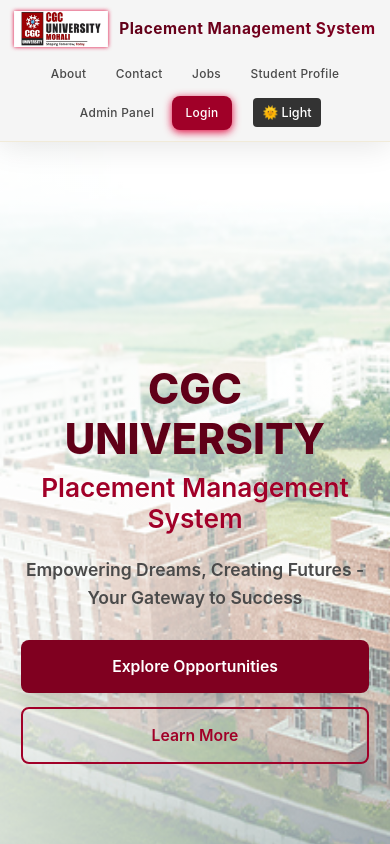
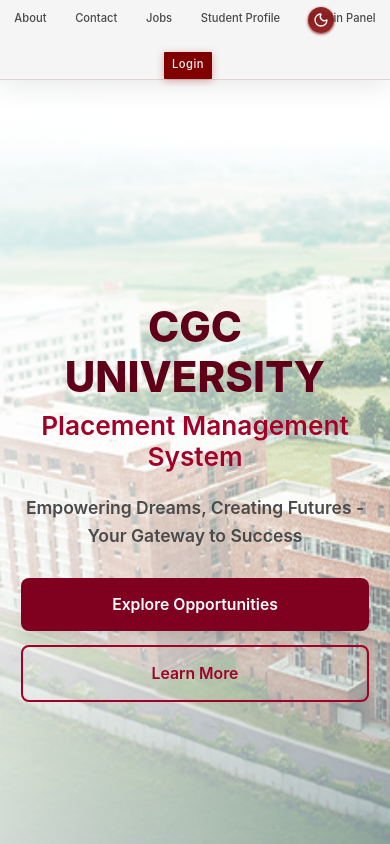
Before and after one commit to Udit-prasad/PMS-CGC-U, a React (Vite) app in the folder frontend/: page / in a window 390 px wide. Shown: the top 844 px of the page. Built offline with nearby package versions, Linux system fonts and the light colour scheme; no server answers.

Commit message:
modified navbar

```diff
--- a/frontend/src/components/Header.jsx
+++ b/frontend/src/components/Header.jsx
@@ -1,7 +1,8 @@
 import React ,{useState, useEffect} from "react";
 import { Link } from "react-router-dom";
+import { Moon, Sun } from "lucide-react";
 import "./header.css";
-import collegeLogo from "../assets/cgc.png"; // Make sure to add the logo to your assets folder
+import collegeLogo from "../assets/cgc logo.png"; // Make sure to add the logo to your assets folder
 
 function Header() { const [theme, setTheme] = useState('light');
 
@@ -43,25 +44,22 @@ function Header() { const [theme, setTheme] = useState('light');
         <Link to="/jobs">Jobs</Link>
         <Link to="/profile">Student Profile</Link>
         <Link to="/admin-job-posting">Admin Panel</Link>
-        <Link to="/signin" className="login-btn">Login</Link>
 
-        {/* Theme toggle button */}
+         {/* Theme toggle button */}
         <button
           onClick={toggleTheme}
           className="theme-toggle-btn"
           aria-label="Toggle light/dark theme"
-          style={{
-            marginLeft: '1rem',
-            padding: '0.3rem 0.7rem',
-            cursor: 'pointer',
-            borderRadius: '4px',
-            border: 'none',
-            background: theme === 'light' ? '#333' : '#eee',
-            color: theme === 'light' ? '#fff' : '#333',
-          }}
         >
-          {theme === 'light' ? '🌞 Light' : '🌙 Dark'}
+          {theme === 'light' ? (
+    <Moon size={20} />
+  ) : (
+    <Sun size={20} />
+  )}
         </button>
+
+        <Link to="/signin" className="login-btn">Login</Link>
+
       </nav>
     </header>
   );
--- a/frontend/src/components/header.css
+++ b/frontend/src/components/header.css
@@ -2,15 +2,26 @@
   display: flex;
   justify-content: space-between;
   align-items: center;
-  background: rgba(10, 10, 10, 0.95); /* Slightly darker for better contrast */
+  background: rgba(10, 10, 10, 0.95);
+  background: rgba(10, 10, 10, 0.95);
   color: var(--text-primary);
-  padding: 0.8rem 2rem;
+  padding: 0.8rem 1.2rem;
+  padding: 0.8rem 1.2rem;
   position: sticky;
   top: 0;
   z-index: 1000;
   backdrop-filter: blur(12px);
   border-bottom: 1px solid rgba(212, 55, 55, 0.2);
   box-shadow: 0 4px 30px rgba(0, 0, 0, 0.4);
+  animation: headerScroll 0.5s ease-out forwards;
+  flex-wrap: wrap; /* ✅ allow wrapping for small screens */
+}
+
+body.light .pms-header {
+  background: rgba(245, 245, 245, 0.95);
+  border-bottom: 1px solid rgba(128, 0, 0, 0.15);
+  box-shadow: 0 4px 30px rgba(0, 0, 0, 0.1);
+  backdrop-filter: none;
 }
 
 .logo {
@@ -19,32 +30,16 @@
   gap: 1rem;
   transition: all var(--transition-speed) ease;
 }
-.theme-toggle-btn {
-  margin-left: 1rem;
-  padding: 0.3rem 0.7rem;
-  cursor: pointer;
-  border-radius: 4px;
-  border: none;
-  transition: background 0.3s ease, color 0.3s ease;
-}
-
-/* Light mode: yellow background, black text */
-body.light .theme-toggle-btn {
-  background: #ff0000;
-  color: #121212;
-}
-
-/* Dark mode: black background, yellow text */
-body.dark .theme-toggle-btn {
-  background: #121212;
-  color: #a00028;
-}
 
 .logo-image {
   height: 42px;
   width: auto;
-  filter: drop-shadow(0 0 4px #a00028);
+  filter: drop-shadow(0 0 4px rgba(128, 0, 0, 0.9));
   transition: transform 0.3s ease;
+}
+
+body.light .logo-image {
+  filter: drop-shadow(0 0 4px rgba(128, 0, 0, 0.3));
 }
 
 .logo:hover .logo-image {
@@ -53,179 +48,399 @@ body.dark .theme-toggle-btn {
 
 .logo-link {
   font-size: 1.3rem;
-  background-color: white;
-  /* background: linear-gradient(90deg, var(--maroon-800), var(--accent-yellow)); */
+    background: linear-gradient(90deg, var(--text-primary), #800000);
   -webkit-background-clip: text;
   background-clip: text;
   color: transparent;
   font-weight: 700;
   letter-spacing: 0.5px;
-  text-shadow: 0 2px 4px rgba(159, 159, 159, 0.3);
+  text-shadow: 0 2px 4px rgba(0, 0, 0, 0.3);
+  transition: all 0.3s ease;
+  text-decoration: none;
+}
+
+body.light .logo-link {
+  text-shadow: none;
+}
+
+.logo-link:hover {
+  text-shadow: 0 0 8px rgba(128, 0, 0, 0.9);
+  text-decoration: none;
+}
+
+body.light .logo-link:hover {
+  text-shadow: 0 0 8px rgba(128, 0, 0, 0.4);
+}
+
+body.dark .logo-link {
+  background: linear-gradient(90deg, var(--text-primary), #800000);
+  -webkit-background-clip: text;
+  -webkit-text-fill-color: transparent;
+  text-shadow: none;
+  font-weight: 700;
   transition: all 0.3s ease;
 }
 
-.logo-link:hover {
-  /* text-shadow: 0 0 8px #bfbaba; */
-  color: rgb(172, 167, 167);
+body.dark .logo-link:hover {
+  text-shadow: 0 0 8px rgba(128, 0, 0, 0.45), 0 0 16px rgba(128, 0, 0, 0.35);
 }
 
 .nav-links {
   display: flex;
-  gap: 1.25rem;
+  gap: 2.5rem;
+  gap: 2.5rem;
   align-items: center;
+  flex-wrap: wrap; /* ✅ allow wrapping for narrow widths */
+ justify-content: center;
 }
 
 .nav-links a {
-  color: var(--text-secondary);
+  position: relative;
+  color: #6b7280;
+  position: relative;
+  color: #6b7280;
   text-decoration: none;
   font-weight: 500;
-  transition: all var(--transition-speed) ease;
-  padding: 0.6rem 1rem;
-  border-radius: var(--border-radius);
-  position: relative;
-  font-size: 0.95rem;
-  letter-spacing: 0.3px;
+  transition: color 0.3s ease;
+}
+
+.dark .nav-links a {
+  color: #d1d5db;
+}
+
+.dark .nav-links a:hover {
+  color: #800000;
+}
+
+.nav-links a::after {
+  content: '';
+  position: absolute;
+  bottom: -4px;
+  left: 0;
+  bottom: -4px;
+  left: 0;
+  width: 0;
+  height: 2px;
+  transition: width 0.3s ease;
 }
 
 .nav-links a:hover {
-  color: var(--maroon-500);
-  background: rgba(255, 0, 0, 0.08);
-}
-
-.nav-links a::after {
-  content: "";
-  position: absolute;
-  bottom: 0;
-  left: 50%;
-  width: 0;
-  height: 2px;
-  background: var(--maroon-600);
-  transition: all var(--transition-speed) ease;
-  transform: translateX(-50%);
+  text-decoration: none; /* prevent underline on hover */
 }
 
 .nav-links a:hover::after {
-  width: 80%;
+  width: 100%;
+  width: 100%;
 }
 
-.login-btn {
-  background: var(--maroon-500);
-  color: var(--bg-dark);
-  font-weight: 600;
-  border-radius: 20px;
-  padding: 0.6rem 1.6rem;
-  transition: all var(--transition-speed) ease;
-  border: 2px solid transparent;
-  letter-spacing: 0.5px;
-  box-shadow: 0 2px 8px #e0033a;
-}
-
-.login-btn:hover {
-  background: transparent;
-  color: var(--maroon-500);
-  border-color: var(--maroon-800);
-  transform: translateY(-2px);
-  box-shadow: 0 6px 10px #e0033a;
-}
-
-body.light .pms-header {
-  background: rgba(245, 245, 245, 0.95); /* light translucent bg */
-  color: var(--text-primary);
-  border-bottom: 1px solid rgba(212, 175, 55, 0.15);
-  box-shadow: 0 4px 30px rgba(0, 0, 0, 0.1);
-  backdrop-filter: none; /* Optional: remove blur for clarity on light bg */
-}
-
-body.light .logo-image {
-  filter: drop-shadow(0 0 2px #e0033a); /* softer gold shadow */
-}
-
-body.light .logo-link {
-  background: linear-gradient(90deg, var(--maroon-800), var(--maroon-700));
-  -webkit-background-clip: text;
-  background-clip: text;
-  color: transparent;
-  text-shadow: none; /* Remove dark shadow on light background */
-}
-
-body.light .logo-link:hover {
-  text-shadow: 0 0 8px rgba(212, 55, 55, 0.4);
+body.light .nav-links a {
+  color: var(--text-secondary);
 }
 
 body.light .nav-links a:hover {
-  color: var(--maroon-700);
-  background: rgba(212, 55, 55, 0.1);
+  color: #800000;
 }
 
 body.light .nav-links a::after {
   background: var(--maroon-800);
 }
 
-body.light .login-btn {
-  background-color: var(--maroon-600);
-  box-shadow: 0 2px 8px #e0033a;
-  border-color: transparent;
-  color: #ffffff;
+.dark .nav-links a::after {
+  background: #800000;
+}
+
+/* Theme Toggle */
+.theme-toggle-btn {
+  margin-left: 1rem;
+  padding: 0.5rem;
+  cursor: pointer;
+  border: none;
+  display: flex;
+  align-items: center;
+  justify-content: center;
+  transition: all 0.3s ease;
+  border-radius: 20px;
+  backdrop-filter: blur(4px);
+  background: rgba(128, 0, 0, 0.85);
+  color: #fff;
+  box-shadow: 0 1px 3px rgba(128, 0, 0, 0.85);
+}
+
+.theme-toggle-btn svg {
+  width: 20px;
+  height: 20px;
+  transition: transform 0.3s ease;
+  display: block;
+  color: inherit;
+  fill: none;
+  background: transparent;
+}
+
+.theme-toggle-btn:hover svg {
+  transform: scale(1.1);
+}
+
+body.dark .theme-toggle-btn {
+  background: rgba(128, 0, 0, 0.85);
+  color: #fdfdfd;
+}
+
+/* Login Button */
+.login-btn {
+  font-weight: 600;
+  border-radius: 1px;
+  padding: 0.1rem 1rem;
+  border-radius: 1px;
+  padding: 0.1rem 1rem;
+  transition: all var(--transition-speed) ease;
+  border: 2px solid transparent;
+  letter-spacing: 0.5px;
+  background: #800000;
+  color: whitesmoke !important;
+  box-shadow: 0 2px 8px rgba(128, 0, 0, 0.3);
+}
+
+.login-btn:hover {
+  transform: translateY(-2px);
+  box-shadow: 0 6px 16px rgba(128, 0, 0, 0.3);
 }
 
 body.light .login-btn:hover {
   background: transparent;
-  border-color: var(--maroon-800);
-  box-shadow: 0 6px 16px #5e0118;
-  transform: translateY(-2px);
+  color: #800000 !important;
+  border-color: #800000;
 }
 
-/* Mobile responsiveness */
+body.dark .login-btn {
+  color: #fdfdfd;
+  text-shadow: 0 1px 3px rgba(222, 216, 216, 0.5);
+}
+
+body.dark .login-btn:hover {
+  border-color: #800000;
+  color: #fff;
+}
+
+/* ===== RESPONSIVE BREAKPOINTS ===== */
+
+/* Large tablets and small laptops (1024px and down) */
+@media (max-width: 1024px) {
+  .pms-header {
+    padding: 0.7rem 1rem;
+  }
+
+  .nav-links {
+    gap: 2rem;
+  }
+
+  .logo-link {
+    font-size: 1.2rem;
+  }
+
+  .logo-image {
+    height: 38px;
+  }
+}
+
+/* Tablets (768px and down) */
 @media (max-width: 768px) {
   .pms-header {
-    flex-direction: column;
-    padding: 0.8rem 1rem;
-    gap: 0.8rem;
-    backdrop-filter: blur(8px);
+    padding: 0.6rem 0.8rem;
+    gap: 1rem;
   }
 
+
   .logo {
+    justify-content: center;
     gap: 0.8rem;
+  }
+
+  .logo-link {
+    font-size: 1.1rem;
+  }
+
+  .logo-link {
+    font-size: 1.1rem;
+    letter-spacing: 0.3px;
   }
 
   .logo-image {
     height: 36px;
   }
 
-  .logo-link {
-    font-size: 1.1rem;
+  .theme-toggle-btn {
+    margin-left: 0.5rem;
+    padding: 0.4rem;
+  }
+
+  .theme-toggle-btn svg {
+    width: 18px;
+    height: 18px;
+  }
+
+  .login-btn {
+    padding: 0.4rem 0.8rem;
+    font-size: 0.9rem;
+  }
+}
+
+/* Small tablets and large phones (640px and down) */
+@media (max-width: 640px) {
+  .pms-header {
+    padding: 0.5rem 0.6rem;
   }
 
   .nav-links {
-    width: 100%;
-    justify-content: center;
+    gap: 1.2rem;
     flex-wrap: wrap;
-    gap: 0.5rem;
+    justify-content: space-evenly;
   }
 
   .nav-links a {
-    padding: 0.4rem 0.8rem;
     font-size: 0.85rem;
+    white-space: nowrap;
+  }
+
+  .logo {
+    display: none;
+  }
+
+  .logo-image {
+    height: 32px;
+  }
+
+  .theme-toggle-btn {
+    padding: 0.35rem;
+  }
+
+  .theme-toggle-btn svg {
+    width: 16px;
+    height: 16px;
   }
 
   .login-btn {
-    padding: 0.4rem 1.2rem;
+    padding: 0.35rem 0.7rem;
     font-size: 0.85rem;
   }
 }
 
-/* Animation for header on scroll */
-@keyframes headerScroll {
-  from {
-    transform: translateY(-10px);
-    opacity: 0;
+/* Mobile phones (480px and down) - Hide logo */
+@media (max-width: 480px) {
+  .logo {
+    display: none;
   }
-  to {
-    transform: translateY(0);
-    opacity: 1;
+
+  .pms-header {
+    justify-content: center;
+    padding: 0.5rem;
+    flex-direction: column;
+    gap: 0.8rem;
+  }
+
+  .nav-links {
+    order: 1;
+    margin-top: 0;
+    gap: 1rem;
+    justify-content: space-around;
+    width: 100%;
+  }
+
+  .nav-links a {
+    font-size: 0.8rem;
+    padding: 0.2rem 0.4rem;
+  }
+
+  .theme-toggle-btn {
+    position: absolute;
+    top: 0.5rem;
+    right: 4rem;
+    margin: 0;
+  }
+
+  .login-btn {
+    position: absolute;
+    top: 0.5rem;
+    right: 0.5rem;
+    padding: 0.3rem 0.6rem;
+    font-size: 0.8rem;
   }
 }
 
-.pms-header {
-  animation: headerScroll 0.5s ease-out forwards;
+/* Very small phones (360px and down) */
+@media (max-width: 360px) {
+  .pms-header {
+    padding: 0.4rem;
+  }
+  .logo{
+    display: none;
+  }
+  .nav-links {
+    gap: 0.8rem;
+    flex-wrap: wrap;
+    justify-content: space-between;
+  }
+
+  .nav-links a {
+    font-size: 0.75rem;
+    padding: 0.1rem 0.3rem;
+  }
+
+  .theme-toggle-btn {
+    right: 3.5rem;
+    padding: 0.25rem;
+  }
+
+  .theme-toggle-btn svg {
+    width: 14px;
+    height: 14px;
+  }
+
+  .login-btn {
+    right: 0.3rem;
+    padding: 0.25rem 0.5rem;
+    font-size: 0.75rem;
+  }
 }
+
+/* Landscape orientation adjustments for mobile */
+@media (max-height: 500px) and (orientation: landscape) {
+  .pms-header {
+    padding: 0.3rem 0.5rem;
+    min-height: 50px;
+  }
+
+  .nav-links {
+    gap: 1.5rem;
+    margin-top: 0;
+  }
+
+  .nav-links a {
+    font-size: 0.8rem;
+  }
+
+  .theme-toggle-btn,
+  .login-btn {
+    position: relative;
+    top: auto;
+    right: auto;
+  }
+}
+
+/* Ultra-wide screens (1440px and up) */
+@media (min-width: 1440px) {
+  .pms-header {
+    padding: 1rem 2rem;
+  }
+
+  .nav-links {
+    gap: 3rem;
+  }
+
+  .logo-link {
+    font-size: 1.4rem;
+  }
+
+  .logo-image {
+    height: 48px;
+  }
+}
```
